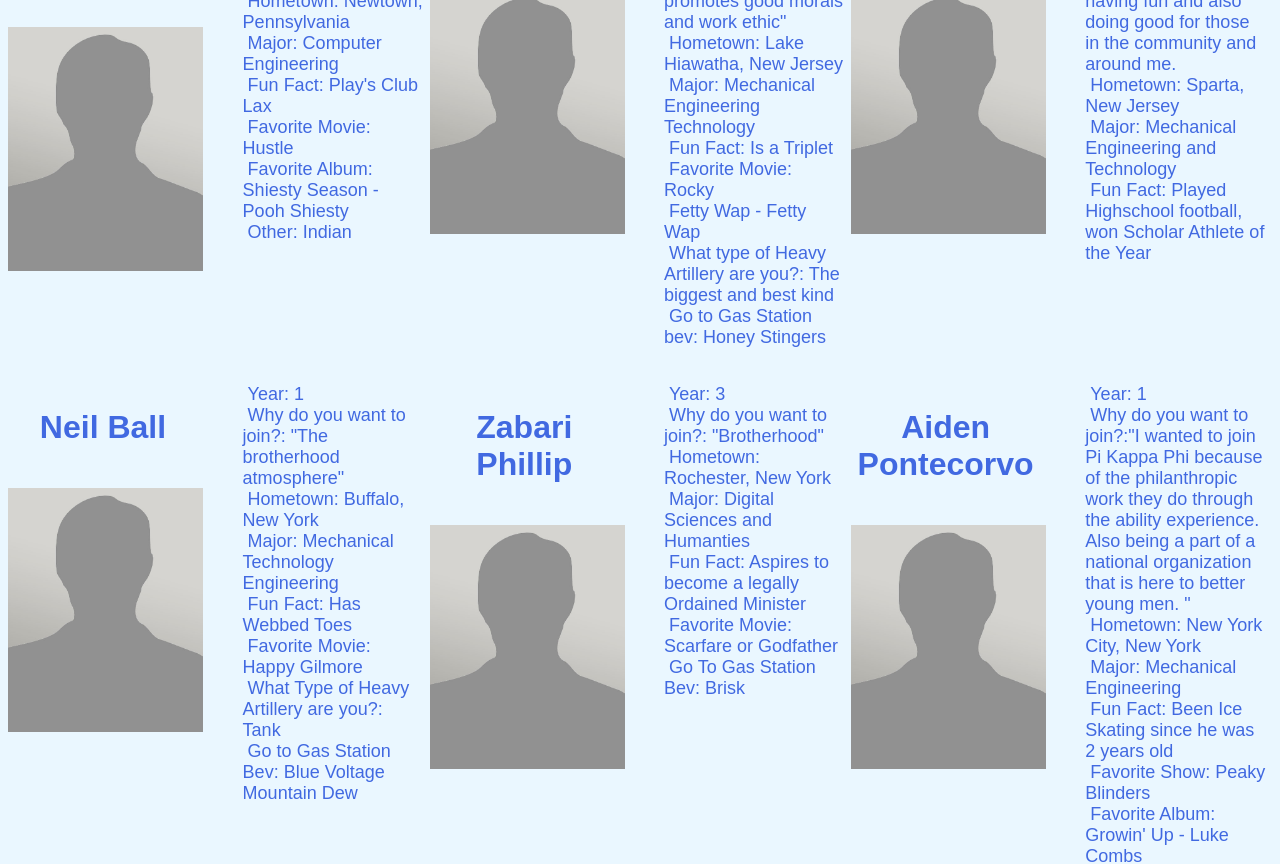
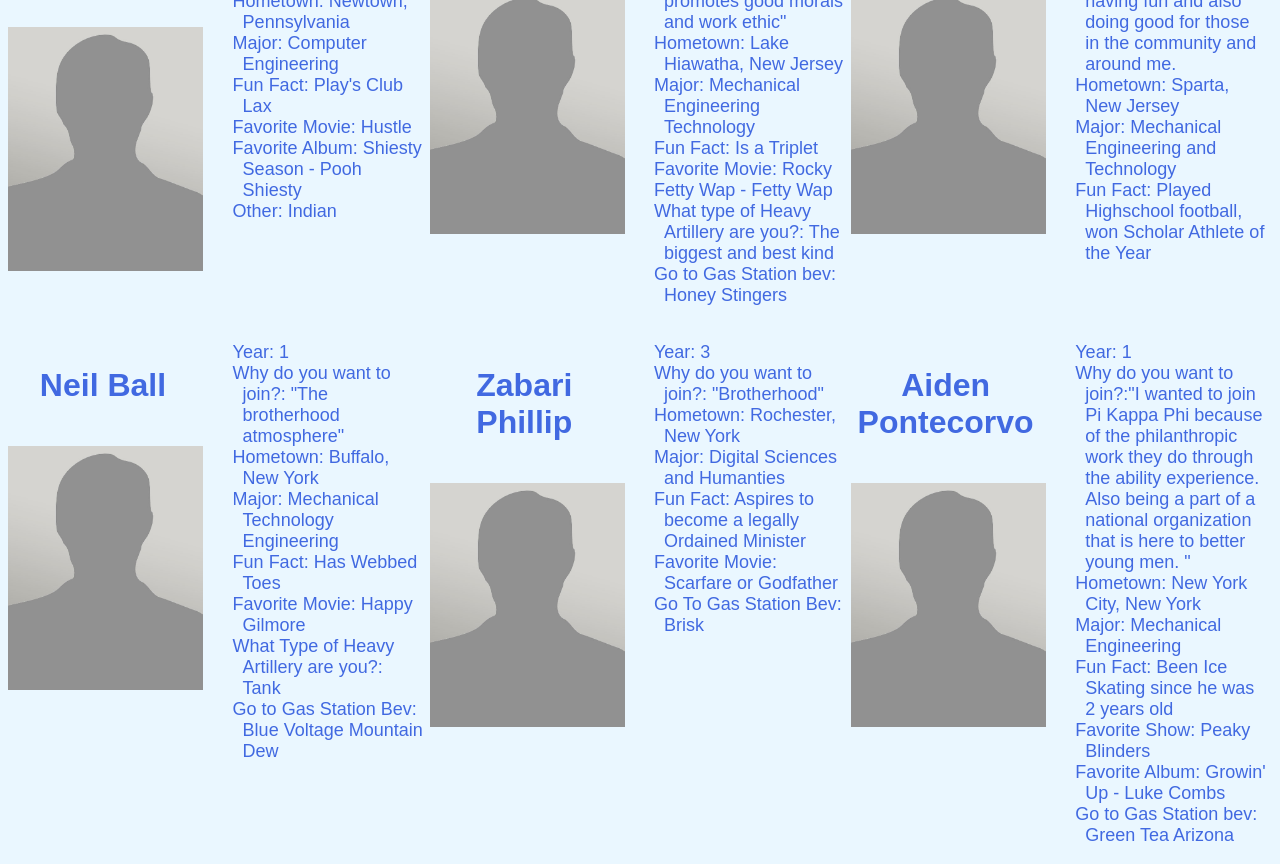
Before and after one commit to ColinChomas/pikapp_ae, a plain HTML site: page index.html in a window 1280 px wide. Shown: the part 626-1490 px from the top of the page. Drawn offline with Linux system fonts and the light colour scheme.

Commit message:
changed the info text indent

```diff
--- a/styles.css
+++ b/styles.css
@@ -186,5 +186,5 @@ ul {
     color: royalblue;
     font-family: Arial, Helvetica, sans-serif;
     font-size: large;
-    text-indent: 5px;
+    text-indent: -10px;
 }
```
